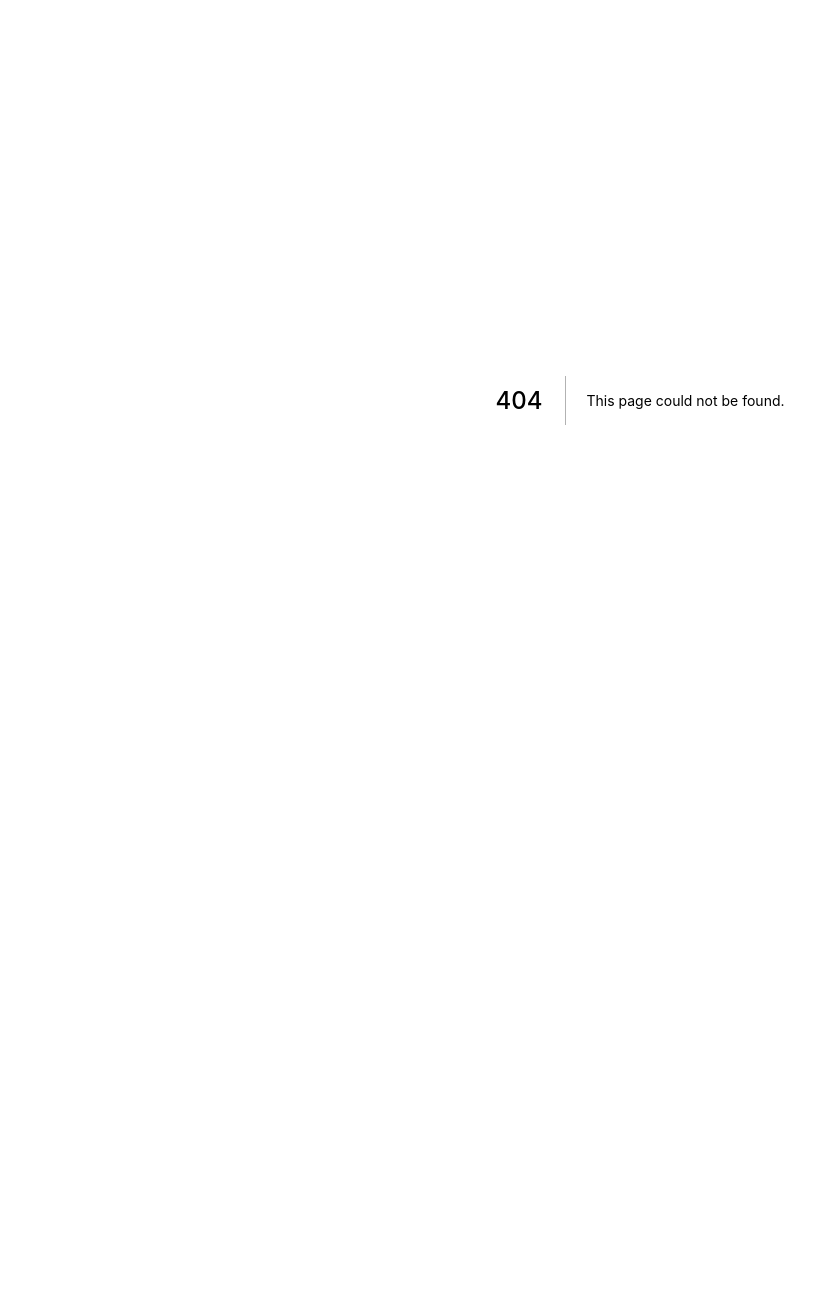
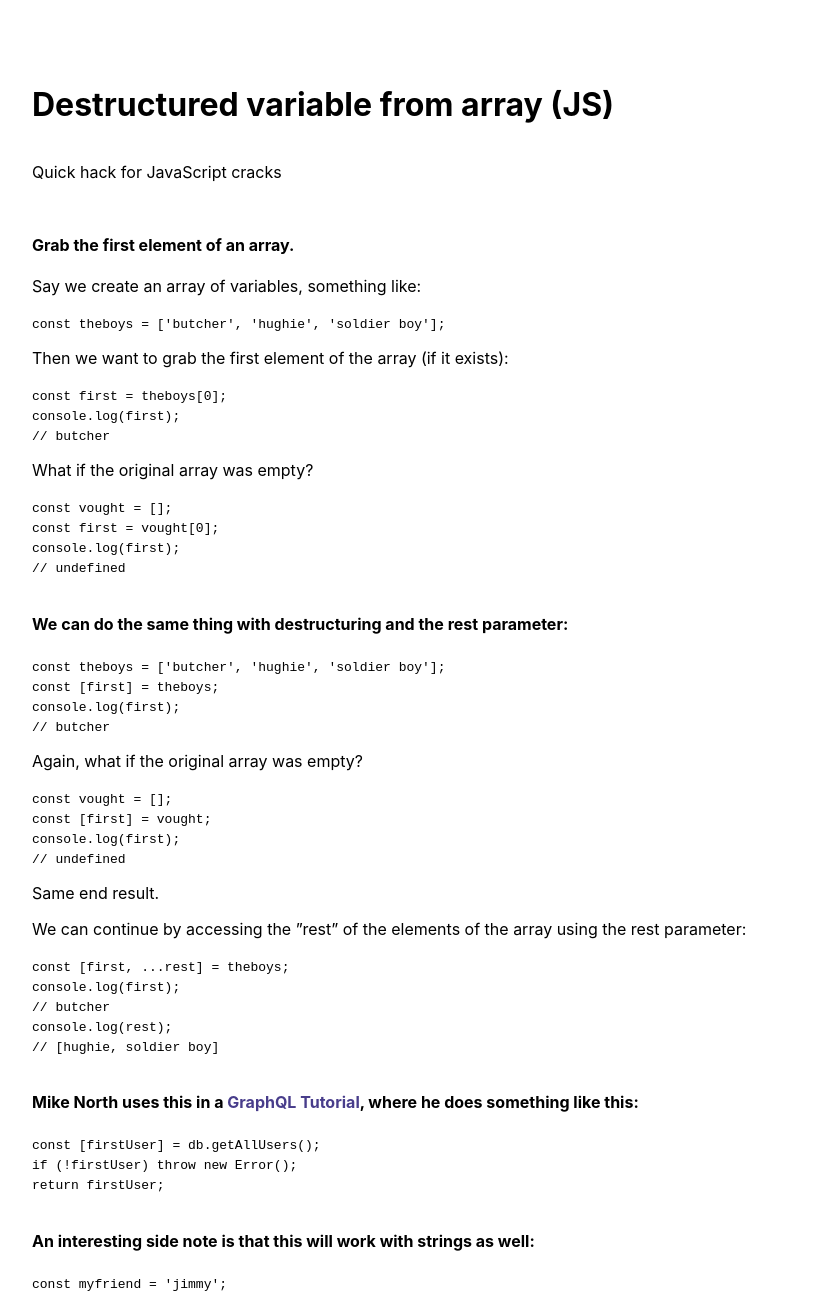
Before and after one commit to chriswillsflannery/chriswillsflannery, a Next.js app: page /posts/destructuredVariableFromArray in a window 1280 px wide. Before the commit this address had no page. Shown: the top 1297 px of the page, without its empty margins (0-815 px from the left). Before the commit the page ends 800 px from the top, so only its background shows below. Built offline with nearby package versions, Linux system fonts and the light colour scheme.

Commit message:
array destructure

```diff
--- a/pages/index.tsx
+++ b/pages/index.tsx
@@ -20,6 +20,12 @@ const Home: NextPage = () => {
 
         <p className={styles.description}>
           <a href="https://www.youtube.com/watch?v=KCwgpOpwixA">This is just a test.</a>
+        </p>
+
+        <p>
+          <Link href="./posts/destructuredVariableFromArray">
+            Aug 31 2022: Destructured variable from array (JS)
+          </Link>
         </p>
 
         <p>
--- /dev/null
+++ b/pages/posts/destructuredVariableFromArray.tsx
@@ -0,0 +1,118 @@
+import type { NextPage } from 'next'
+import Head from 'next/head'
+import Image from 'next/image'
+import Link from 'next/link';
+
+import cssParsing from '../../public/cssRenderingEngine/8-cssParsing.jpg';
+
+import styles from '../../styles/Home.module.css';
+
+const link = { color: 'darkSlateBlue' };
+
+const TurnNextIntoCra: NextPage = () => {
+  return (
+    <div className={styles.container}>
+      <Head>
+        <title>ChrisWF.</title>
+        <meta name="description" content="Generated by create next app" />
+        <link rel="icon" href="/favicon.ico" />
+      </Head>
+
+      <main className={styles.articleMain}>
+        <h1>{`Destructured variable from array (JS)`}</h1>
+
+        <div>
+          <p>
+            Quick hack for JavaScript cracks
+          </p>
+        </div>
+
+        <article>
+          <h4>Grab the first element of an array.</h4>
+          <p>Say we create an array of variables, something like:</p>
+          <code>{`const theboys = ['butcher', 'hughie', 'soldier boy'];`}</code>
+          <p>Then we want to grab the first element of the array (if it exists):</p>
+          <code>{`const first = theboys[0];`}</code>
+          <br />
+          <code>{`console.log(first);`}</code>
+          <br />
+          <code>{`// butcher`}</code>
+          <p>What if the original array was empty?</p>
+          <code>{`const vought = [];`}</code>
+          <br />
+          <code>{`const first = vought[0];`}</code>
+          <br />
+          <code>{`console.log(first);`}</code>
+          <br />
+          <code>{`// undefined`}</code>
+        </article>
+
+        <article>
+          <h4>We can do the same thing with destructuring and the rest parameter:</h4>
+          <code>{`const theboys = ['butcher', 'hughie', 'soldier boy'];`}</code>
+          <br />
+          <code>{`const [first] = theboys;`}</code>
+          <br />
+          <code>{`console.log(first);`}</code>
+          <br />
+          <code>{`// butcher`}</code>
+          <p>Again, what if the original array was empty?</p>
+          <code>{`const vought = [];`}</code>
+          <br />
+          <code>{`const [first] = vought;`}</code>
+          <br />
+          <code>{`console.log(first);`}</code>
+          <br />
+          <code>{`// undefined`}</code>
+          <p>Same end result.</p>
+          <p>We can continue by accessing the &rdquo;rest&rdquo; of the elements of the array using the rest parameter:</p>
+          <code>{`const [first, ...rest] = theboys;`}</code>
+          <br />
+          <code>{`console.log(first);`}</code>
+          <br />
+          <code>{`// butcher`}</code>
+          <br />
+          <code>{`console.log(rest);`}</code>
+          <br />
+          <code>{`// [hughie, soldier boy]`}</code>
+        </article>
+
+        <article>
+          <h4>Mike North uses this in a <a style={link} href='https://frontendmasters.com/courses/fullstack-typescript/data-from-the-database/'>GraphQL Tutorial</a>, where he does something like this:</h4>
+          <code>{`const [firstUser] = db.getAllUsers();`}</code>
+          <br />
+          <code>{`if (!firstUser) throw new Error();`}</code>
+          <br />
+          <code>{`return firstUser;`}</code>
+        </article>
+
+        <article>
+          <h4>An interesting side note is that this will work with strings as well:</h4>
+          <code>{`const myfriend = 'jimmy';`}</code>
+          <br />
+          <code>{`const [first, ...rest] = myfriend;`}</code>
+          <br />
+          <code>{`console.log(first);`}</code>
+          <br />
+          <code>{`// 'j'`}</code>
+          <br />
+          <code>{`console.log(rest);`}</code>
+          <br />
+          <code>{`// ['i','m','m','y']`}</code>
+          <br />
+
+        </article>
+      </main>
+
+      <footer className={styles.footer}>
+        <p>
+          <Link href="../">
+            Home
+          </Link>
+        </p>
+      </footer>
+    </div>
+  )
+}
+
+export default TurnNextIntoCra
```
